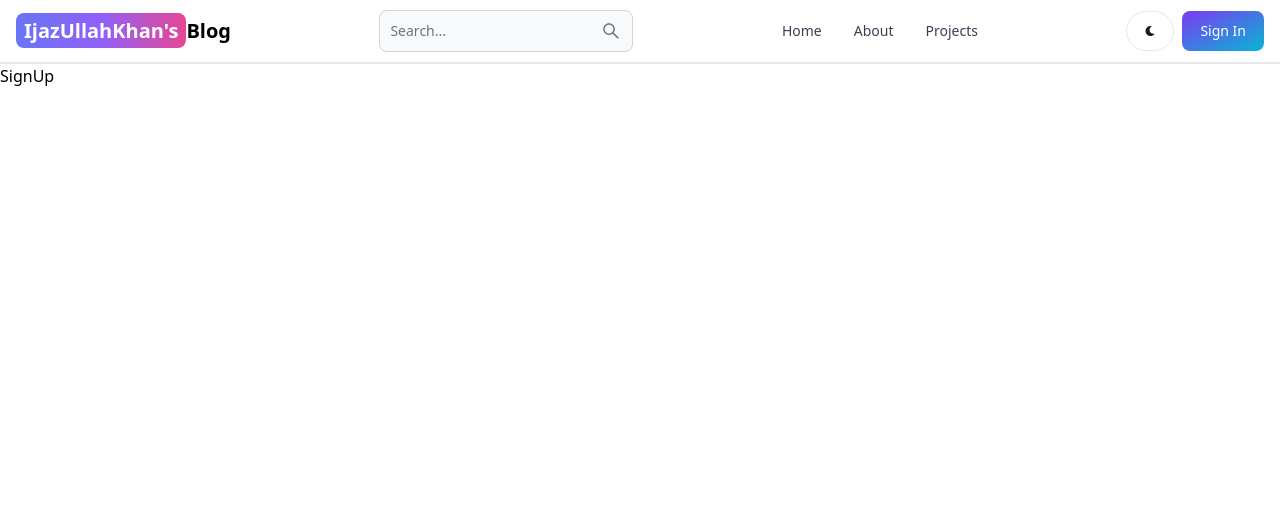
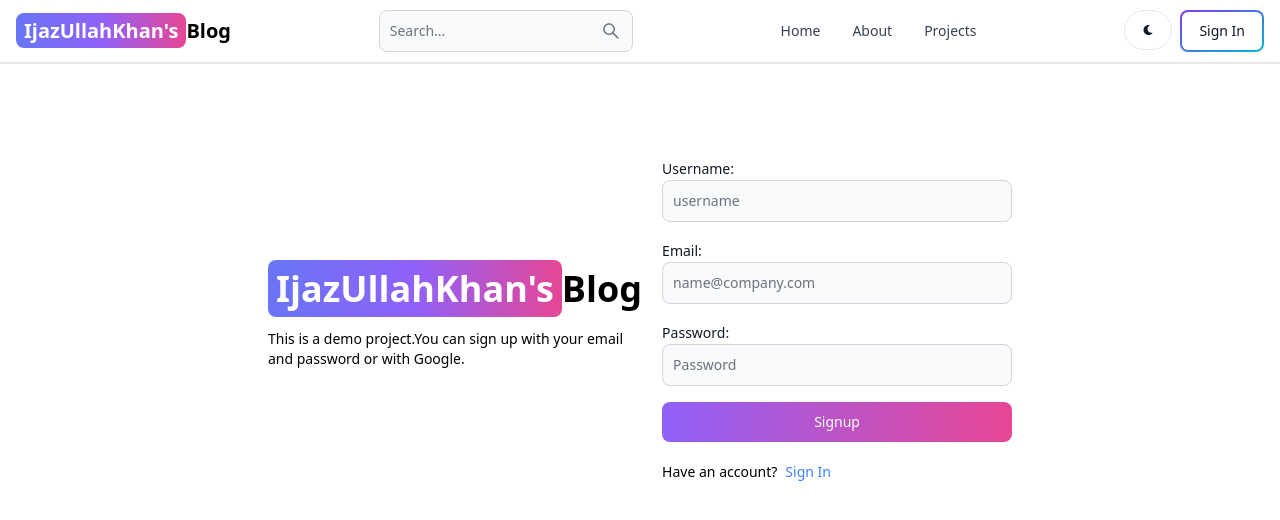
Before and after one commit to IjazUllahKhan/MERN-BLOG, a React (Vite) app in the folder client/: page /signup in a window 1280 px wide. Shown: the top 520 px of the page. Built offline with nearby package versions, Linux system fonts and the light colour scheme.

Commit message:
Crates sign up page UI

```diff
--- a/client/src/components/Header.jsx
+++ b/client/src/components/Header.jsx
@@ -28,7 +28,7 @@
             <FaMoon/>
           </Button>
           <Link to='/signin'>
-          <Button gradientDuoTone='purpleToBlue'>
+          <Button gradientDuoTone='purpleToBlue' outline>
             Sign In
           </Button>
           </Link>
--- a/client/src/pages/SignUp.jsx
+++ b/client/src/pages/SignUp.jsx
@@ -1,7 +1,62 @@
+import { Button, Label, TextInput } from 'flowbite-react'
 import React from 'react'
+import { Link } from 'react-router-dom'
 
 export default function SignUp() {
   return (
-    <div>SignUp</div>
+    <div className='min-h-screen mt-20'>
+      <div className='flex p-3 max-w-3xl mx-auto flex-col md:flex-row md:items-center gap-5'>
+      {/* left */}
+      <div className='flex-1'>
+      <Link to="/" className='  font-bold dark:text-white text-4xl '>
+        <span className='px-2 py-1 bg-gradient-to-r from-indigo-500 via-purple-500 to-pink-500 rounded-lg text-white'>IjazUllahKhan's</span>
+        Blog
+        </Link>
+        <p className='text-sm mt-5'>
+          This is a demo project.You can sign up with your email and password
+          or with Google.
+        </p>
+
+      </div>
+      {/* right */}
+      <div className='flex-1'>
+        <form className='flex flex-col gap-4 '>
+          <div>
+          <Label value='Username:'/>
+          <TextInput
+          type='text'
+          placeholder='username'
+          id='usename'
+          />
+          </div>
+          <div>
+          <Label value='Email:'/>
+          <TextInput
+          type='email'
+          placeholder='name@company.com'
+          id='email'
+          />
+          </div>
+          <div>
+          <Label value='Password:'/>
+          <TextInput
+          type='password'
+          placeholder='Password'
+          id='password'
+          />
+          </div>
+          <Button gradientDuoTone= 'purpleToPink' type='submit' >
+            Signup
+          </Button>
+        </form>
+        <div className='flex gap-2 text-sm mt-5'>
+          <span>Have an account?</span>
+          <Link to='/signin ' className='text-blue-500'>
+            Sign In
+          </Link>
+        </div>
+      </div>
+      </div>
+    </div>
   )
 }
```
Also changed, not shown: 1 other file (tests, documents, lock files or other folders).
